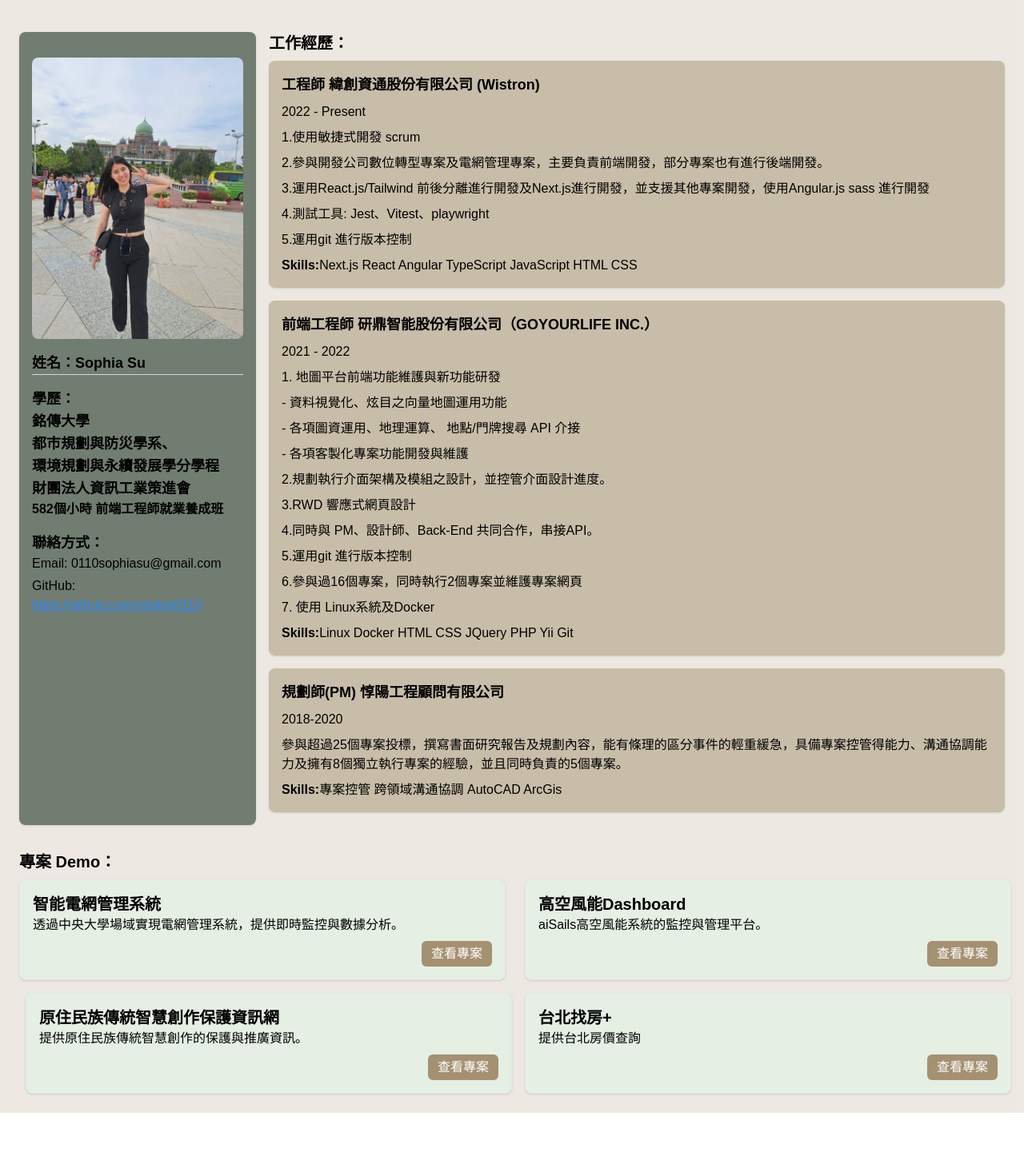
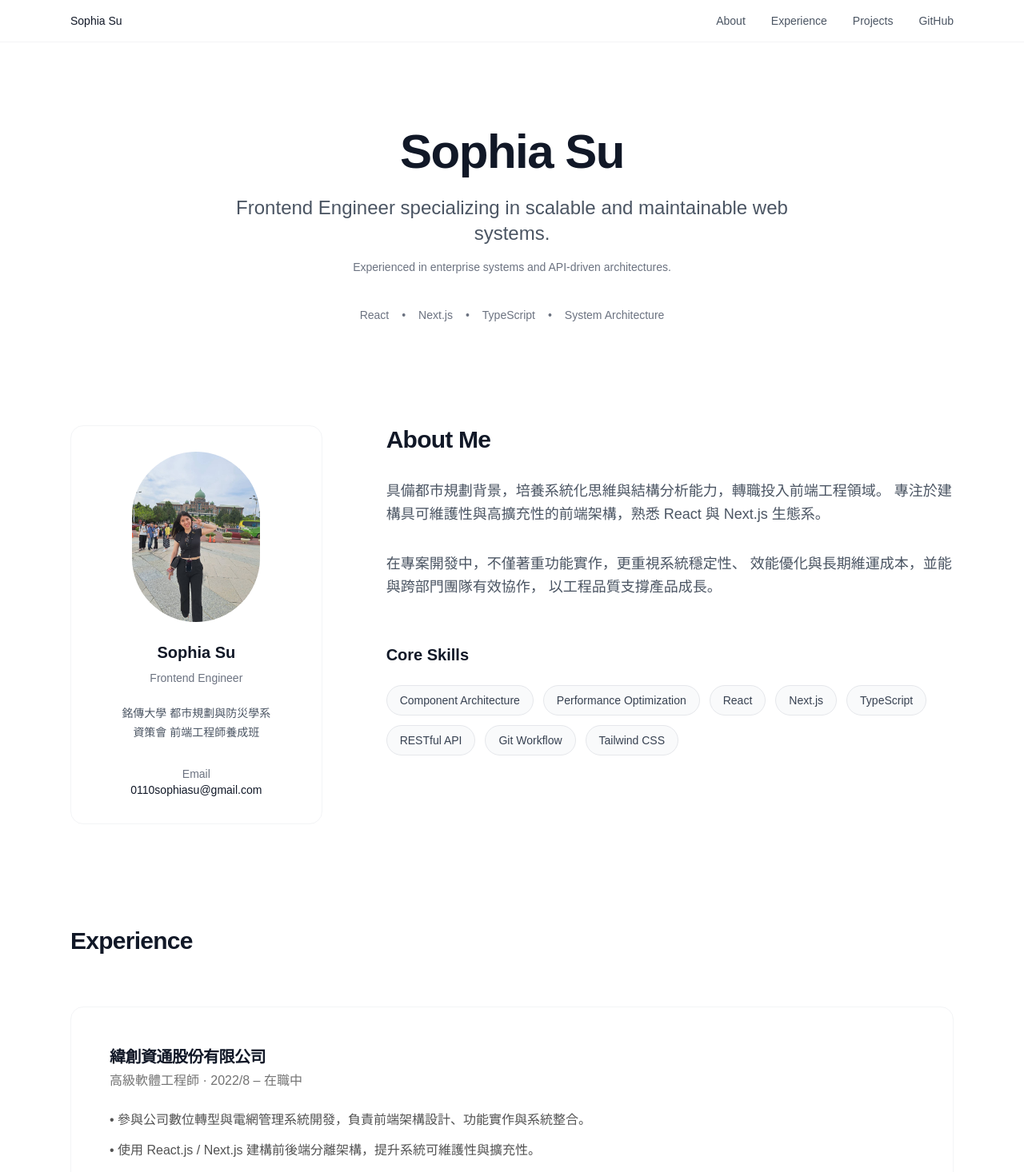
Before and after one commit to sophia0110/resume, a Next.js app: page / in a window 1280 px wide. Shown: the top 1466 px of the page at 80% size. Before the commit the page ends 1392 px from the top, so only its background shows below. Built offline with nearby package versions, Linux system fonts and the light colour scheme.

Commit message:
New web design

```diff
--- a/app/components/List/List.tsx
+++ b/app/components/List/List.tsx
@@ -9,72 +9,88 @@ type Work = {
   skills?: string;
 };
 
+
 const works: Work[] = [
   {
     id: 1,
-    title: "工程師",
-    company: "緯創資通股份有限公司 (Wistron)",
-    period: "2022 - Present",
+    title: "高級軟體工程師",
+    company: "緯創資通股份有限公司",
+    period: "2022/8 – 在職中",
     description: [
-      "1.使用敏捷式開發 scrum",
-      "2.參與開發公司數位轉型專案及電網管理專案，主要負責前端開發，部分專案也有進行後端開發。",
-      "3.運用React.js/Tailwind 前後分離進行開發及Next.js進行開發，並支援其他專案開發，使用Angular.js sass 進行開發",
-      "4.測試工具: Jest、Vitest、playwright",
-      "5.運用git 進行版本控制",
+      "參與公司數位轉型與電網管理系統開發，負責前端架構設計、功能實作與系統整合。",
+      "使用 React.js / Next.js 建構前後端分離架構，提升系統可維護性與擴充性。",
+      "支援 Angular.js 專案開發與維護，透過 Tailwind CSS / Sass 建立樣式系統規範。",
+      "與 PM、設計師與後端工程師協作，採 Scrum 敏捷流程進行需求迭代與版本交付。",
+      "導入自動化測試流程，使用 Jest、Vitest 與 Playwright 建立單元測試與 E2E 測試。",
+      "參與系統管理平台功能開發，實作與調整 RESTful API（Redfish）以支援設備狀態管理。",
+      "具備跨層問題排查能力，能從前端介面追蹤至 API 與服務端狀態。"
     ],
-
-    skills: "Next.js React Angular TypeScript JavaScript HTML CSS",
+    skills: "React.js · Next.js · Angular.js · TypeScript · Tailwind CSS · Sass · Git · Jest · Vitest · Playwright · RESTful API",
   },
   {
     id: 2,
     title: "前端工程師",
-    company: "研鼎智能股份有限公司（GOYOURLIFE INC.）",
-    period: "2021 - 2022",
+    company: "研鼎智能股份有限公司",
+    period: "2021/6 – 2022/8",
     description: [
-      "1. 地圖平台前端功能維護與新功能研發",
-      "- 資料視覺化、炫目之向量地圖運用功能",
-      "- 各項圖資運用、地理運算、 地點/門牌搜尋 API 介接",
-      "- 各項客製化專案功能開發與維護",
-      "2.規劃執行介面架構及模組之設計，並控管介面設計進度。",
-      "3.RWD 響應式網頁設計",
-      "4.同時與 PM、設計師、Back-End 共同合作，串接API。",
-      "5.運用git 進行版本控制",
-      "6.參與過16個專案，同時執行2個專案並維護專案網頁",
-      "7. 使用 Linux系統及Docker",
+      "負責地圖平台前端開發與功能維護，包含資料視覺化與互動式地圖操作。",
+      "串接地理資訊 API，實作地點搜尋、圖資顯示與地理運算功能。",
+      "規劃前端模組架構，提升專案可讀性與可維護性。",
+      "與 PM、設計師與後端工程師協作完成客製化專案。",
+      "實作 RWD 響應式設計，優化跨裝置使用體驗。",
+      "參與 16+ 專案開發，同時負責多專案維護與版本迭代。",
+      "於 Linux 環境與 Docker 架構下進行開發與部署。"
     ],
-    skills: "Linux Docker HTML CSS JQuery PHP Yii Git",
+    skills: "HTML · CSS · JavaScript · jQuery · Git · Docker · Linux",
   },
   {
     id: 3,
-    title: "規劃師(PM)",
-    period: "2018-2020",
+    title: "規劃師",
     company: "惇陽工程顧問有限公司",
+    period: "2018/8 – 2020/8",
     description: [
-      "參與超過25個專案投標，撰寫書面研究報告及規劃內容，能有條理的區分事件的輕重緩急，具備專案控管得能力、溝通協調能力及擁有8個獨立執行專案的經驗，並且同時負責的5個專案。",
+      "參與 25+ 專案投標與研究規劃報告撰寫。",
+      "獨立負責 8 專案執行與跨部門協調。",
+      "培養專案管理、時程控管與跨團隊溝通能力。"
     ],
-    skills: "專案控管 跨領域溝通協調 AutoCAD ArcGis",
+    skills: "AutoCAD · ArcGIS · Illustrator · 專案管理",
   },
 ];
 
+
 const List: React.FC = () => (
-  <ul>
+  <div className="space-y-16">
     {works.map(({ id, title, company, period, description, skills }) => (
-      <li key={id} className="mb-4 p-4 bg-secondary-400/50 rounded-lg shadow">
-        <div className="text-lg font-semibold pb-2">
-          {title} {company}
+      <div key={id} className="border-b border-neutral-200 pb-12">
+
+        <div className="text-xl font-semibold tracking-tight">
+          {company}
         </div>
-        <div>{period}</div>
-        <div className="mt-2 space-y-2">
+
+        <div className="text-neutral-500 mt-1">
+          {title} · {period}
+        </div>
+
+        <ul className="mt-6 space-y-3 text-neutral-600 leading-relaxed">
           {description.map((desc, index) => (
-            <div key={index}>{desc}</div>
+            <li key={index}>• {desc}</li>
+          ))}
+        </ul>
+
+        <div className="flex flex-wrap gap-2 mt-6">
+          {skills?.split(" · ").map((skill, index) => (
+            <span
+              key={index}
+              className="px-3 py-1 bg-neutral-100 text-neutral-700 rounded-full text-sm"
+            >
+              {skill}
+            </span>
           ))}
         </div>
-        <div className="flex  mt-2">
-          <div className="font-semibold">Skills: </div> {skills}
-        </div>
-      </li>
+
+      </div>
     ))}
-  </ul>
+  </div>
 );
 
 export default List;
--- a/app/components/List/ProjectList.tsx
+++ b/app/components/List/ProjectList.tsx
@@ -3,7 +3,8 @@ import React from "react";
 type Project = {
   id: number;
   name: string;
-  description: string;
+  description: string[];
+  tech: string[];
   url?: string;
 };
 
@@ -12,48 +13,88 @@ const ProjectList = () => {
     {
       id: 1,
       name: "智能電網管理系統",
-      description: "透過中央大學場域實現電網管理系統，提供即時監控與數據分析。",
+      description: [
+        "負責前端架構設計與功能實作，建構即時監控與數據分析介面。",
+        "串接 RESTful API（Redfish）處理設備狀態與資料呈現。",
+        "優化資料渲染效能，提升即時數據更新流暢度。"
+      ],
+      tech: ["React", "Next.js", "TypeScript", "RESTful API","React Flow"],
       url: "https://smartgrid.cloudcleanenergy.com/",
     },
     {
       id: 2,
-      name: "高空風能Dashboard",
-      description: "aiSails高空風能系統的監控與管理平台。",
+      name: "高空風能 Dashboard",
+      description: [
+        "建構風能設備監控與管理後台系統。",
+        "設計模組化元件架構，提升功能擴充性。",
+        "實作資料視覺化圖表與即時狀態呈現。"
+      ],
+      tech: ["React", "Tailwind", "Chart Integration"],
       url: "https://wpms.cloudcleanenergy.com/en",
     },
     {
       id: 3,
       name: "原住民族傳統智慧創作保護資訊網",
-      description: "提供原住民族傳統智慧創作的保護與推廣資訊。",
+      description: [
+        "參與前端功能維護與優化。",
+        "協助改善 RWD 與跨裝置使用體驗。",
+        "進行 API 串接與資料呈現優化。"
+      ],
+      tech: ["HTML", "CSS", "jQuery"],
       url: "https://www.titic.cip.gov.tw/",
-    },{
-      id:4,
-      name:"台北找房+",
-      description:"提供台北房價查詢",
-      url:"https://househunt.land.gov.taipei/"
+    },
+    {
+      id: 4,
+      name: "台北找房+",
+      description: [
+        "開發房價查詢與地圖互動功能。",
+        "整合政府公開資料 API 並進行資料處理。",
+        "實作 RWD 與搜尋優化。"
+      ],
+      tech: ["Map", "API Integration", "RWD"],
+      url: "https://househunt.land.gov.taipei/"
     }
   ];
+
   return (
-    <ul className="list-disc list-inside justify-between space-x-2 w-full flex-wrap grid  grid-cols-4 gap-4">
+    <div className="space-y-16">
       {projects.map((project) => (
-        <div
-          key={project.id}
-          className=" border rounded-lg shadow flex flex-col justify-between bg-primary-100 w-full  p-4 col-span-2"
-        >
-          <div className="font-bold text-xl w-full">{project.name}</div>
-          <div>{project.description}</div>
-          <div className="mt-2 justify-end flex">
-            <button className="bg-secondary-400 text-white px-3 py-1  hover:bg-secondary-600 rounded-md">
-              {project.url && (
-                <a href={project.url} className=" hover:underline" target="_blank">
-                  查看專案
-                </a>
-              )}
-            </button>
+        <div key={project.id} className="border-b border-neutral-200 pb-12">
+
+          <div className="text-xl font-semibold tracking-tight">
+            {project.name}
           </div>
+
+          <ul className="mt-6 space-y-3 text-neutral-600 leading-relaxed">
+            {project.description.map((desc, index) => (
+              <li key={index}>• {desc}</li>
+            ))}
+          </ul>
+
+          <div className="flex flex-wrap gap-2 mt-6">
+            {project.tech.map((tech, index) => (
+              <span
+                key={index}
+                className="px-3 py-1 bg-neutral-100 text-neutral-700 rounded-full text-sm"
+              >
+                {tech}
+              </span>
+            ))}
+          </div>
+
+          {project.url && (
+            <a
+              href={project.url}
+              target="_blank"
+              rel="noopener noreferrer"
+              className="inline-block mt-6 text-sm text-neutral-500 hover:text-neutral-900 transition"
+            >
+              查看專案 →
+            </a>
+          )}
         </div>
       ))}
-    </ul>
+    </div>
   );
 };
 
--- a/app/page.tsx
+++ b/app/page.tsx
@@ -4,67 +4,153 @@ import Image from "next/image";
 
 export default function Page() {
   return (
-    <main className="flex min-h-screen flex-col p-6 bg-secondary-400/20">
-      {/* Responsive Grid Layout */}
-      <div className="grid grid-cols-1 sm:grid-cols-2 lg:grid-cols-4 gap-4 mt-4 grow">
+    <main className="min-h-screen bg-white text-gray-900">
 
-        {/* 左側個人資訊區塊 */}
-        <div className="col-span-1 sm:col-span-2 lg:col-span-1 rounded-lg shadow bg-primary-500 p-4 w-full">
+      {/* NAVBAR */}
+      <header className="fixed top-0 w-full bg-white/80 backdrop-blur border-b border-gray-100 z-50">
+        <div className="max-w-6xl mx-auto px-6 py-4 flex justify-between items-center text-sm">
+          <span className="font-medium">Sophia Su</span>
+          <nav className="flex gap-8 text-gray-600">
+            <a href="#about" className="hover:text-gray-900 transition">About</a>
+            <a href="#experience" className="hover:text-gray-900 transition">Experience</a>
+            <a href="#projects" className="hover:text-gray-900 transition">Projects</a>
+            <a
+              href="https://github.com/sophia0110"
+              target="_blank"
+              rel="noopener noreferrer"
+              className="hover:text-gray-900 transition"
+            >
+              GitHub
+            </a>
+          </nav>
+        </div>
+      </header>
+
+      {/* HERO */}
+      <section className="pt-40 pb-32 text-center px-6">
+        <h1 className="text-5xl md:text-6xl font-semibold tracking-tight leading-tight">
+          Sophia Su
+        </h1>
+
+        <p className="mt-6 text-xl md:text-2xl text-gray-600 max-w-3xl mx-auto leading-relaxed">
+          Frontend Engineer specializing in scalable and maintainable web systems.
+        </p>
+
+        <p className="mt-4 text-gray-500 text-sm">
+          Experienced in enterprise systems and API-driven architectures.
+        </p>
+
+        <div className="mt-10 flex justify-center gap-4 text-sm text-gray-500">
+          <span>React</span>
+          <span>•</span>
+          <span>Next.js</span>
+          <span>•</span>
+          <span>TypeScript</span>
+          <span>•</span>
+          <span>System Architecture</span>
+        </div>
+      </section>
+
+      {/* ABOUT */}
+      <section id="about" className="max-w-6xl mx-auto px-6 grid md:grid-cols-3 gap-20 pb-32">
+
+        {/* Profile Card */}
+        <div className="bg-white border border-gray-100 rounded-2xl p-8 text-center">
           <Image
             src="/imgs/sophia.jpg"
-            alt="me"
-            width={300}
-            height={300}
-            className="rounded-lg mt-4 mx-auto"
+            alt="Sophia Su"
+            width={160}
+            height={160}
+            className="rounded-full mx-auto"
           />
 
-          <div className="border-b border-gray-300 text-lg font-semibold mt-4">
-            姓名：Sophia Su
+          <h2 className="text-xl font-semibold mt-6">Sophia Su</h2>
+          <p className="text-sm text-gray-500 mt-2">
+            Frontend Engineer
+          </p>
+
+          <div className="mt-6 text-sm text-gray-600 space-y-1">
+            <div>銘傳大學 都市規劃與防災學系</div>
+            <div>資策會 前端工程師養成班</div>
           </div>
 
-          <div className="border-gray-300 text-lg font-semibold mt-4">
-            <div>學歷：</div>
-            <div>銘傳大學</div>
-            <div>都市規劃與防災學系、</div>
-            <div>環境規劃與永續發展學分學程</div>
-            <div>財團法人資訊工業策進會</div>
-            <div className="text-base">
-              582個小時 前端工程師就業養成班
+          <div className="mt-8 text-sm">
+            <p className="text-gray-500">Email</p>
+            <p className="break-words">0110sophiasu@gmail.com</p>
           </div>
         </div>
 
-          <div className="text-lg font-semibold mt-4">
-            聯絡方式：
-          </div>
-          <div className="text-base break-words">
-            Email: 0110sophiasu@gmail.com
+        {/* About Text */}
+        <div className="md:col-span-2">
+          <h2 className="text-3xl font-semibold mb-8 tracking-tight">
+            About Me
+          </h2>
+
+          <div className="space-y-8 text-gray-600 text-lg leading-relaxed">
+            <p>
+              具備都市規劃背景，培養系統化思維與結構分析能力，轉職投入前端工程領域。
+              專注於建構具可維護性與高擴充性的前端架構，熟悉 React 與 Next.js 生態系。
+            </p>
+
+            <p>
+              在專案開發中，不僅著重功能實作，更重視系統穩定性、
+              效能優化與長期維運成本，並能與跨部門團隊有效協作，
+              以工程品質支撐產品成長。
+            </p>
           </div>
 
-          <div className="text-base break-words mt-1">
-            GitHub:{" "}
-            <a
-              href="https://github.com/sophia0110"
-              className="text-blue-400 underline"
-              target="_blank"
-              rel="noopener noreferrer"
+          {/* Skills */}
+          <div className="mt-14">
+            <h3 className="text-xl font-semibold mb-6">Core Skills</h3>
+
+            <div className="flex flex-wrap gap-3">
+              {[
+                "Component Architecture",
+                "Performance Optimization",
+                "React",
+                "Next.js",
+                "TypeScript",
+                "RESTful API",
+                "Git Workflow",
+                "Tailwind CSS"
+              ].map((skill) => (
+                <span
+                  key={skill}
+                  className="px-4 py-2 bg-gray-50 border border-gray-200 text-gray-700 rounded-full text-sm"
                 >
-              https://github.com/sophia0110
-            </a>
+                  {skill}
+                </span>
+              ))}
             </div>
           </div>
+        </div>
+      </section>
 
-        {/* 工作經歷 */}
-        <div className="col-span-1 sm:col-span-2 lg:col-span-3">
-          <div className="pb-2 font-bold text-xl">工作經歷：</div>
+      {/* EXPERIENCE */}
+      <section id="experience" className="max-w-6xl mx-auto px-6 pb-32">
+        <h2 className="text-3xl font-semibold mb-16 tracking-tight">
+          Experience
+        </h2>
+
+        <div className="rounded-2xl border border-gray-100 p-12">
           <List />
         </div>
+      </section>
 
-        {/* 專案區塊 */}
-        <div className="col-span-1 sm:col-span-2 lg:col-span-4 mt-4">
-          <div className="pb-2 font-bold text-xl">專案 Demo：</div>
+      {/* PROJECTS */}
+      <section id="projects" className="max-w-6xl mx-auto px-6 pb-32">
+        <h2 className="text-3xl font-semibold mb-16 tracking-tight">
+          Selected Projects
+        </h2>
+
+        <div className="grid md:grid-cols-2 gap-12">
           <ProjectList />
         </div>
-      </div>
+      </section>
+
+      <footer className="text-center py-20 text-gray-400 text-sm border-t border-gray-100">
+        © 2026 Sophia Su — Built with Next.js
+      </footer>
     </main>
   );
 }
```
Lines whose indentation alone changed are shown as unchanged.
